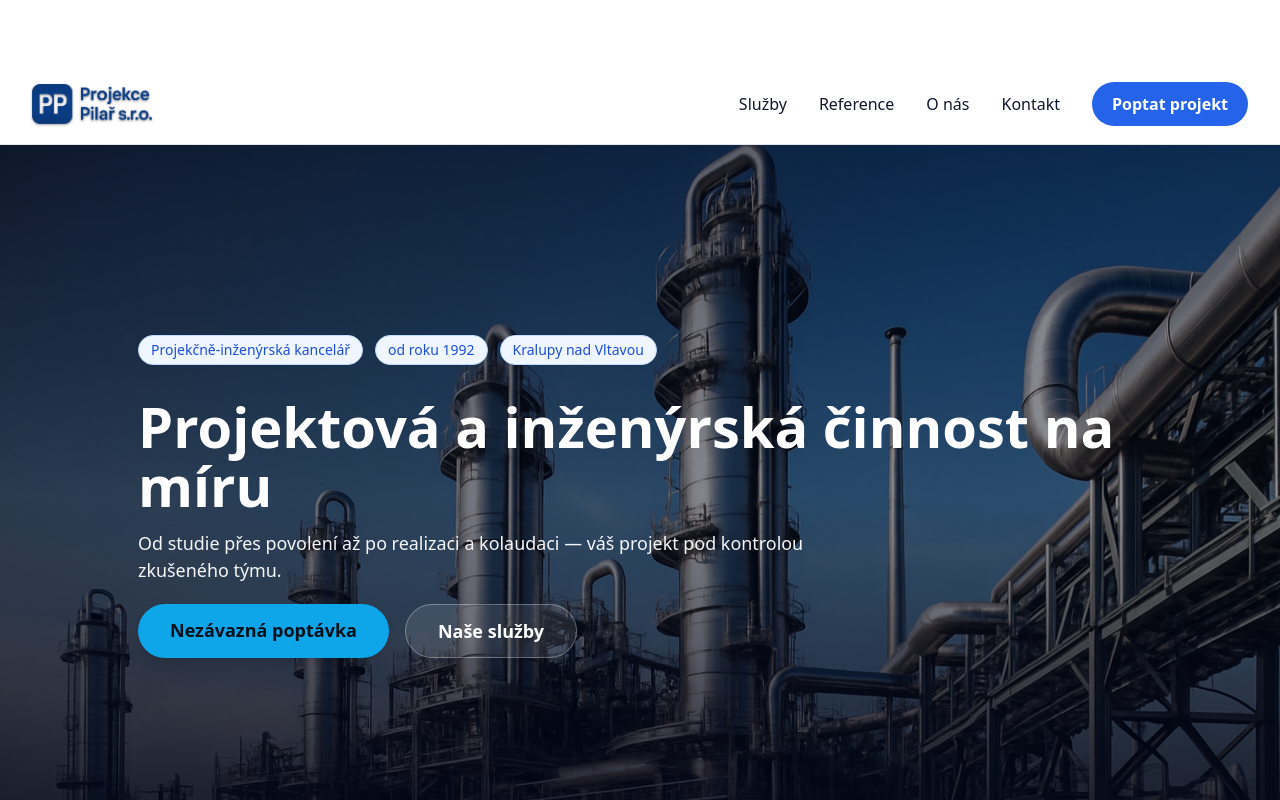
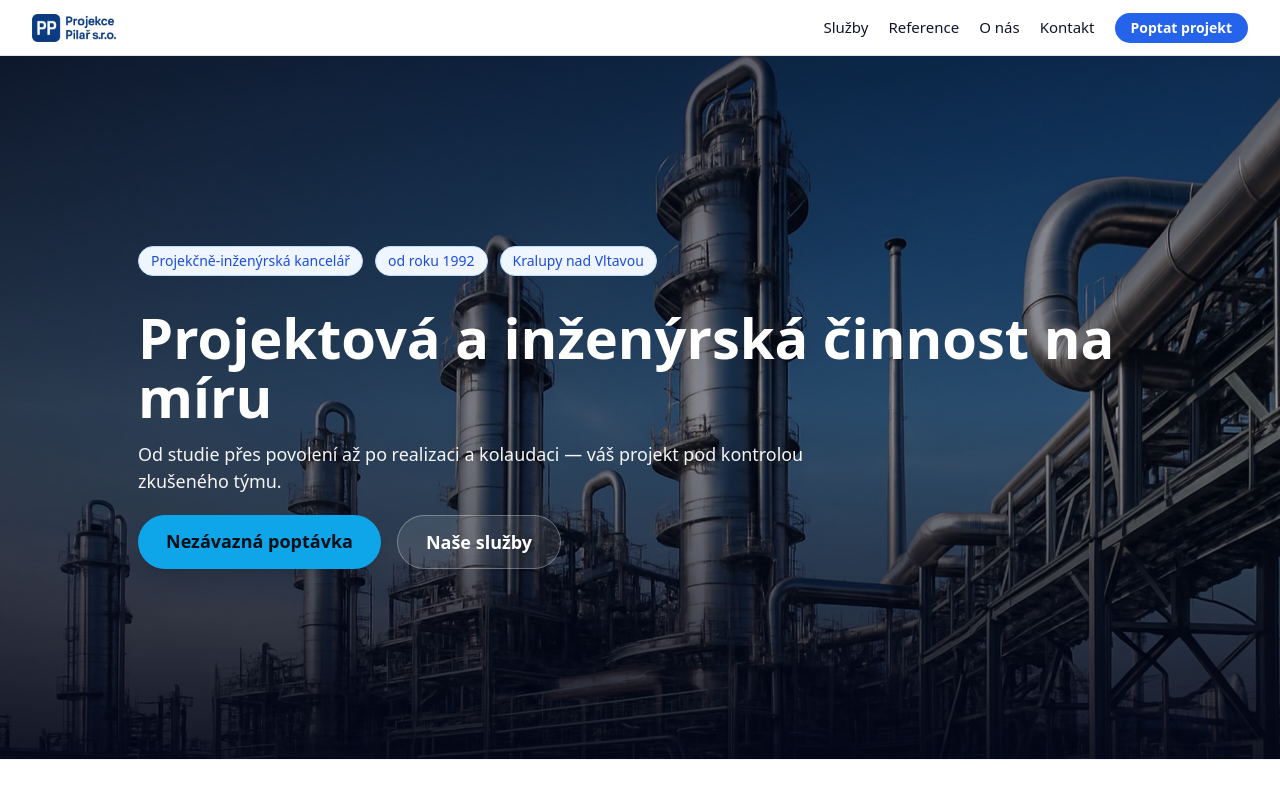
Before and after one commit to kkti/projektuj, a React (Vite) app: page / in a window 1280 px wide. Shown: the top 800 px of the page. Built offline with nearby package versions, Linux system fonts and the light colour scheme.

Commit message:
fix(header): kompaktní 56px sticky nav + zrušený body padding + anchor offset

```diff
--- a/src/App.tsx
+++ b/src/App.tsx
@@ -1,6 +1,6 @@
 import React, { useEffect, useRef, useState } from "react";
 /** DŮLEŽITÉ: BASE zaručí správnou cestu k obrázkům na GitHub Pages (/projektuj/) */
-const BASE = import.meta.env.BASE_URL; // např. "/projektuj/"
+const BASE = import.meta.env.BASE_URL;
 
 /* --- Ikonky / ilustrace pro sekce --- */
 const ServiceIconDoc = () => (
@@ -11,7 +11,6 @@ const ServiceIconDoc = () => (
     <line x1="24" y1="48" x2="46" y2="48" stroke="#0EA5E9" strokeWidth="3"/>
   </svg>
 );
-
 const ServiceIconEngineer = () => (
   <svg viewBox="0 0 80 80" className="w-12 h-12" aria-hidden="true">
     <circle cx="28" cy="28" r="10" fill="#93C5FD" />
@@ -19,7 +18,6 @@ const ServiceIconEngineer = () => (
     <rect x="52" y="18" width="10" height="44" rx="2" fill="#1E3A8A" />
   </svg>
 );
-
 const ServiceIconPassport = () => (
   <svg viewBox="0 0 80 80" className="w-12 h-12" aria-hidden="true">
     <rect x="14" y="16" width="52" height="48" rx="8" fill="#DBEAFE" stroke="#2563EB"/>
@@ -27,7 +25,6 @@ const ServiceIconPassport = () => (
     <line x1="28" y1="40" x2="52" y2="40" stroke="#2563EB" strokeWidth="3"/>
   </svg>
 );
-
 const ServiceIconConsult = () => (
   <svg viewBox="0 0 80 80" className="w-12 h-12" aria-hidden="true">
     <rect x="10" y="24" width="60" height="30" rx="8" fill="#E5E7EB" />
@@ -35,7 +32,6 @@ const ServiceIconConsult = () => (
     <rect x="42" y="18" width="24" height="20" rx="6" fill="#93C5FD" />
   </svg>
 );
-
 const ReferenceThumb = () => (
   <svg viewBox="0 0 640 360" className="w-full h-40" aria-hidden="true">
     <defs>
@@ -59,73 +55,64 @@ function Badge({ children }: { children: React.ReactNode }) {
 }
 
 export default function App() {
-  /* === Přepínání vzhledu hlavičky (jsme / nejsme na hero) === */
+  // === Přepínání vzhledu hlavičky (jsme / nejsme na hero) ===
   const [onHero, setOnHero] = useState(true);
   const heroSentinelRef = useRef<HTMLDivElement | null>(null);
 
   useEffect(() => {
     const el = heroSentinelRef.current;
     if (!el) return;
-    const headerHeight = 80; // px (odpovídá h-20 níže)
+    const headerHeight = 56; // px (odpovídá h-14 níže)
     const obs = new IntersectionObserver(
       ([entry]) => setOnHero(entry.isIntersecting),
-      {
-        threshold: 0,
-        // hlídáme HORNÍ hranu viewportu s offsetem = výška headeru
-        rootMargin: `-${headerHeight}px 0px 0px 0px`,
-      }
+      { threshold: 0, rootMargin: `-${headerHeight}px 0px 0px 0px` }
     );
     obs.observe(el);
     return () => obs.disconnect();
   }, []);
 
-  /* Header = jemně průhledné "sklo" na hero, o fous pevnější po scrollu */
+  // Header: stále kompaktní výška 56 px (na hero 95% bílé + blur, po scrollu plná bílá)
   const headerClass = [
-    "sticky top-0 z-50 transition-colors duration-300",
-    "backdrop-blur-md border-b",
-    onHero ? "bg-white/75 border-black/10" : "bg-white/90 border-black/10 shadow-md",
+    "sticky top-0 z-50 h-14 py-0 overflow-hidden",
+    "transition-colors duration-300 backdrop-blur-md border-b border-black/10",
+    onHero ? "bg-white/95" : "bg-white shadow-md",
   ].join(" ");
 
-  const linkClass = "text-slate-900 hover:text-slate-700";
+  const linkClass = "text-slate-900 hover:text-slate-700 leading-none";
   const ctaClass =
-    "inline-flex items-center rounded-full bg-blue-600 px-5 py-2.5 font-semibold text-white hover:bg-blue-700";
+    "inline-flex items-center rounded-full bg-blue-600 px-4 py-2 text-sm font-semibold text-white hover:bg-blue-700 leading-none";
 
   return (
     <div className="min-h-screen bg-white text-gray-900">
-      {/* Sticky header – slabě průhledný na hero, pevnější po scrollu */}
+      {/* Sticky header – kompaktní 56 px */}
       <header className={headerClass}>
-        <div className="mx-auto max-w-7xl px-6 lg:px-8">
-          <div className="flex h-20 items-center justify-between">
+        <div className="mx-auto max-w-7xl w-full px-6 lg:px-8 h-full">
+          <div className="flex h-full items-center justify-between">
             <div className="flex items-center gap-3">
-              {/* Transparentní logo */}
               <img
                 src={`${BASE}logo-pp-horizontal-transparent.png`}
                 alt="PP Projekce Pilař, s.r.o."
-                className="h-10 w-auto drop-shadow-[0_1px_1px_rgba(0,0,0,0.35)]"
+                className="h-7 w-auto"
                 loading="eager"
                 fetchPriority="high"
               />
               <span className="sr-only">PP Projekce Pilař, s.r.o.</span>
             </div>
-            <nav className="hidden md:flex items-center gap-8 text-base font-medium">
+            <nav className="hidden md:flex items-center gap-5 text-[15px] font-medium leading-none">
               <a href="#sluzby" className={linkClass}>Služby</a>
               <a href="#reference" className={linkClass}>Reference</a>
               <a href="#o-nas" className={linkClass}>O nás</a>
               <a href="#kontakt" className={linkClass}>Kontakt</a>
-              <a href="#poptavka" className={ctaClass}>Poptat projekt</a>
+              <a href="#poptavka" className={ctaClass + " leading-none py-2"}>Poptat projekt</a>
             </nav>
           </div>
         </div>
       </header>
 
-      {/* HERO s průmyslovým pozadím z /public (BASE zajistí /projektuj/) */}
-      <section className="relative grid min-h:[72vh] md:min-h-[88vh] place-items-center overflow-hidden text-white border-b border-gray-100">
-        {/* Sentinel pro IntersectionObserver — úplně nahoře v hero (absolutně) */}
-        <div
-          ref={heroSentinelRef}
-          aria-hidden="true"
-          className="absolute -top-px left-0 h-px w-px"
-        />
+      {/* HERO */}
+      <section className="relative grid min-h-[72vh] md:min-h-[88vh] place-items-center overflow-hidden text-white border-b border-gray-100">
+        {/* Sentinel pro IntersectionObserver — úplně nahoře v hero */}
+        <div ref={heroSentinelRef} aria-hidden="true" className="absolute -top-px left-0 h-px w-px" />
 
         {/* Pozadí */}
         <div aria-hidden className="absolute inset-0 z-0">
@@ -159,10 +146,10 @@ export default function App() {
           </p>
 
           <div className="flex flex-wrap gap-4 pt-1">
-            <a href="#poptavka" className="rounded-full bg-sky-500 text-[#001018] px-8 py-3 text-lg font-semibold shadow-lg hover:shadow-xl transition">
+            <a href="#poptavka" className="rounded-full bg-sky-500 text-[#001018] px-7 py-3 text-lg font-semibold shadow-lg hover:shadow-xl transition">
               Nezávazná poptávka
             </a>
-            <a href="#sluzby" className="rounded-full border border-white/30 hover:border-white/50 bg-white/10 hover:bg-white/15 text-white px-8 py-3 text-lg font-semibold transition">
+            <a href="#sluzby" className="rounded-full border border-white/30 hover:border-white/50 bg-white/10 hover:bg-white/15 text-white px-7 py-3 text-lg font-semibold transition">
               Naše služby
             </a>
           </div>
--- a/src/index.css
+++ b/src/index.css
@@ -2,10 +2,10 @@
 @tailwind components;
 @tailwind utilities;
 
-/* Fix pro fixed header – posun obsahu dolů o výšku navigace */
-:root { --nav-height: 4rem; } /* 64px */
+/* Sticky header – žádné globální odsazení těla */
+:root { --nav-height: 56px; } /* = h-14 v headeru */
 html { scroll-behavior: smooth; }
-body { padding-top: var(--nav-height); }
+body { padding-top: 0; }
 
-/* (Volitelné) utilita pro hrdinskou sekci */
-.section--hero { position: relative; }
+/* Anchor offset při kliknutí v menu (aby obsah nezajel pod header) */
+section[id] { scroll-margin-top: var(--nav-height); }
```
Also changed, not shown: package.json (+5 -5 lines), 6 other files (tests, documents, lock files or other folders).
